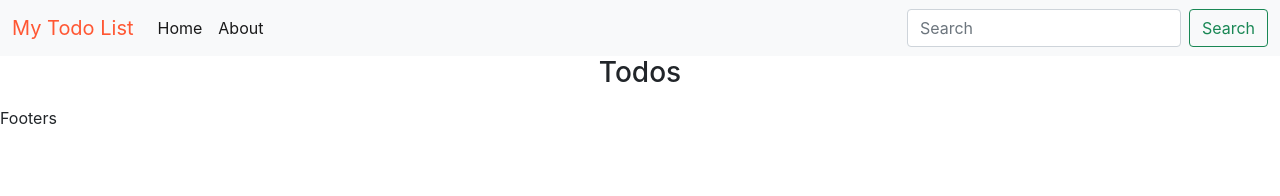
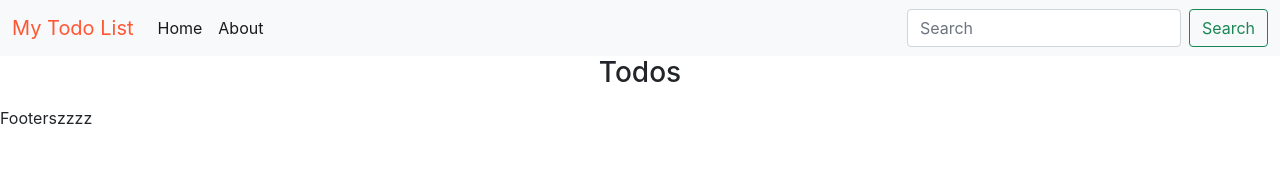
Before and after one commit to aB00747/Todos, a React (Create React App) app: page / in a window 1280 px wide. Shown: the top 196 px of the page. Built offline with nearby package versions, Linux system fonts and the light colour scheme.

Commit message:
Test branch changes

```diff
--- a/src/MyComponents/Footer.js
+++ b/src/MyComponents/Footer.js
@@ -2,6 +2,6 @@ import React from 'react'
 
 export const Footer = () => {
   return (
-    <div>Footers</div>
+    <div>Footerszzzz</div>
   )
 }
```
